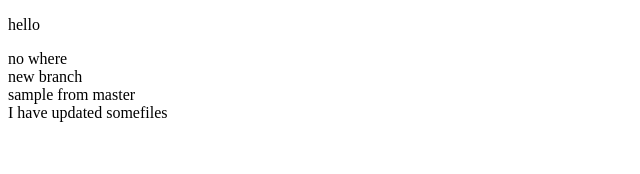
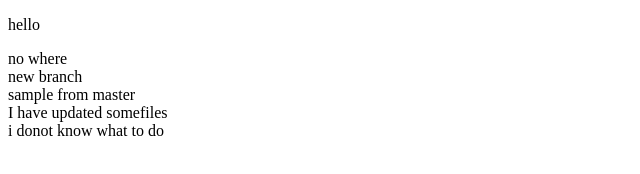
Before and after one commit to ADONIASHDHJTGNJ/gitsample, a plain HTML site: page index.html in a window 1280 px wide. Shown: the whole page, without its empty margins (0-640 px from the left). Drawn offline with Linux system fonts and the light colour scheme.

Commit message:
Update index.html
updated for pull

```diff
--- a/index.html
+++ b/index.html
@@ -12,5 +12,6 @@
     <div>new branch</div>
     <div>sample from master</div>
     <div>I have updated somefiles</div>
+    <div> i donot know what to do </div>
 </body>
 </html>
```
